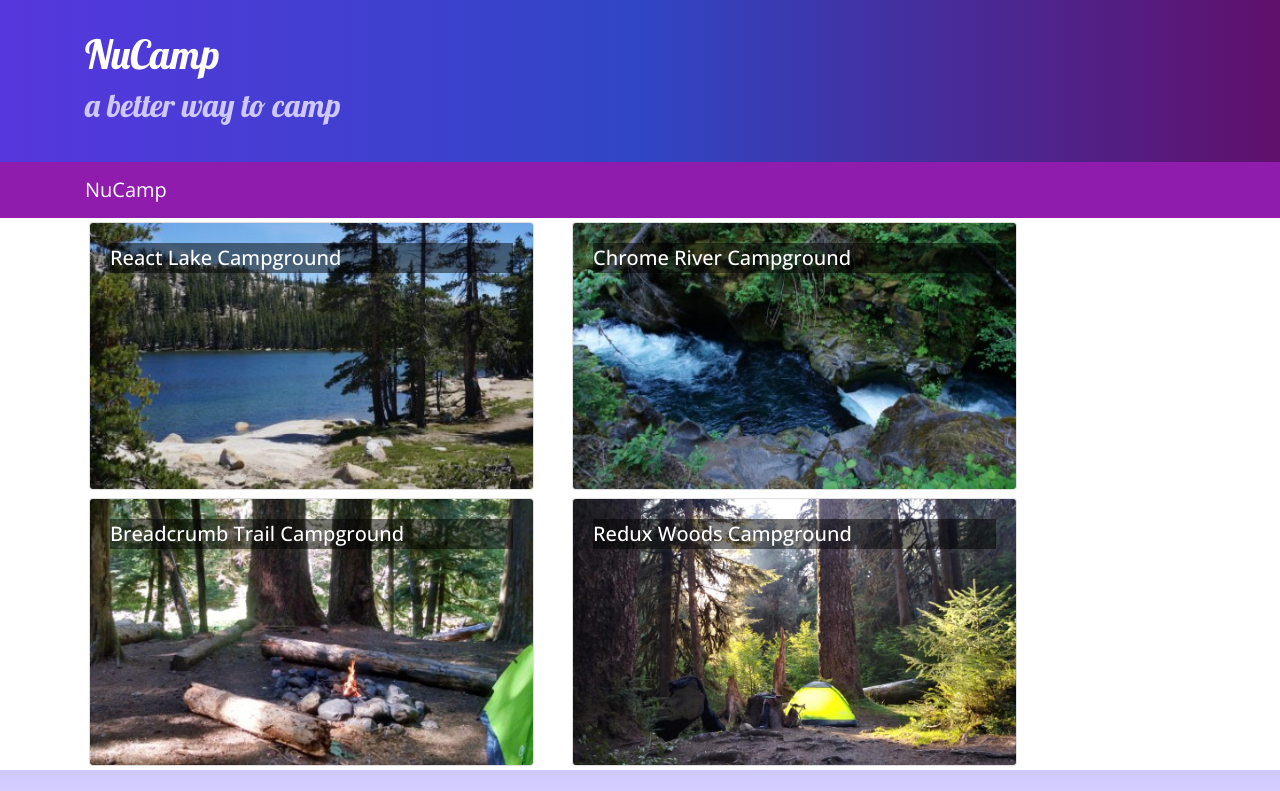
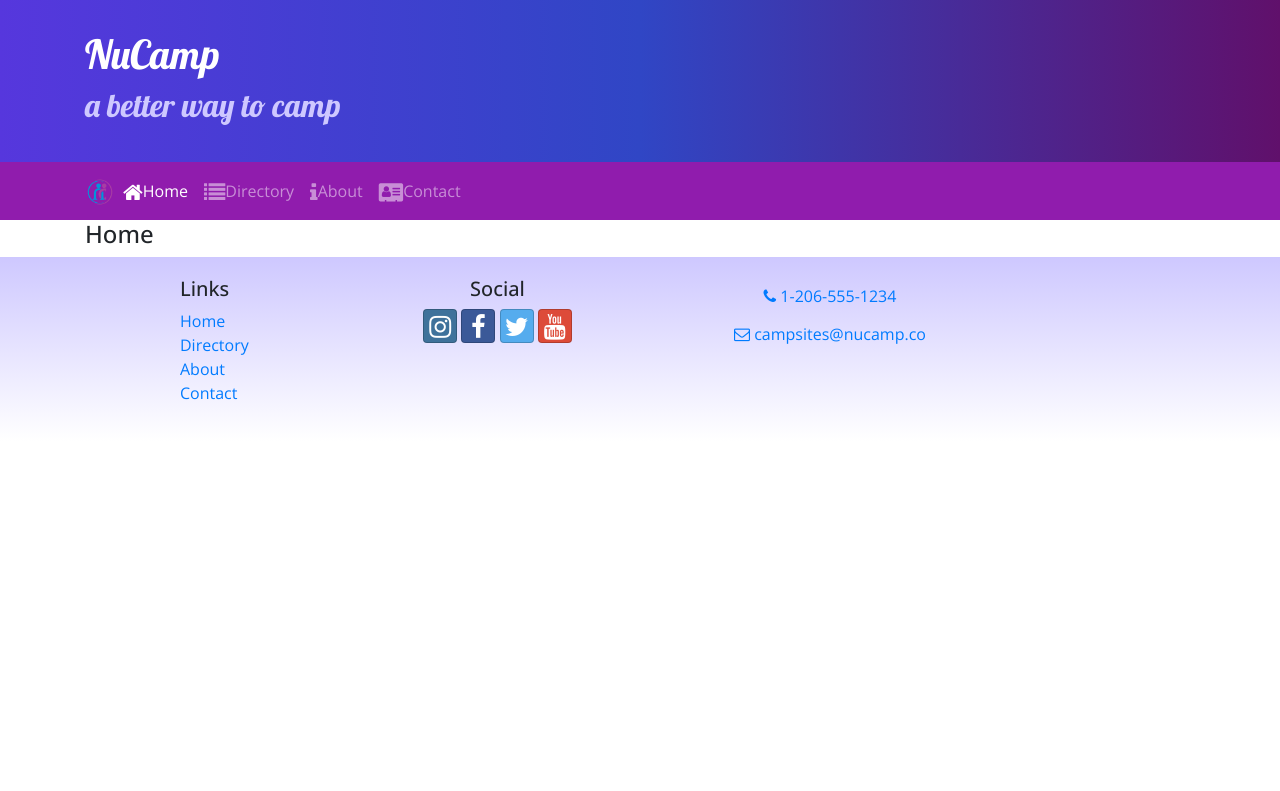
Before and after one commit to timstetter/react-1, a React (Create React App) app: page /home in a window 1280 px wide. Shown: the top 791 px of the page. Built offline with nearby package versions, Linux system fonts and the light colour scheme.

Commit message:
React Router added

```diff
--- a/package.json
+++ b/package.json
@@ -12,6 +12,7 @@
     "react": "^17.0.2",
     "react-dom": "^17.0.2",
     "react-popper": "1.3.6",
+    "react-router-dom": "5.2.0",
     "react-scripts": "4.0.3",
     "reactstrap": "8.5.1",
     "typeface-lobster": "^1.1.13",
--- a/src/App.jsx
+++ b/src/App.jsx
@@ -1,13 +1,16 @@
 import React, { Component } from "react";
 import "./App.css";
+import { BrowserRouter } from "react-router-dom";
 import Main from "./components/MainComponent";
 
 class App extends Component {
   render() {
     return (
-      <div className="App">
-        <Main />
-      </div>
+      <BrowserRouter>
+        <div className="App">
+          <Main />
+        </div>
+      </BrowserRouter>
     );
   }
 }
--- a/src/components/DirectoryComponent.jsx
+++ b/src/components/DirectoryComponent.jsx
@@ -1,9 +1,9 @@
 import React from "react";
 import { Card, CardImg, CardImgOverlay, CardTitle } from "reactstrap";
 
-function RenderDirectoryItem({ campsite, onClick }) {
+function RenderDirectoryItem({ campsite }) {
   return (
-    <Card onClick={() => onClick(campsite.id)}>
+    <Card>
       <CardImg width="100%" src={campsite.image} alt={campsite.name} />
       <CardImgOverlay>
         <CardTitle>{campsite.name}</CardTitle>
@@ -16,7 +16,7 @@
   const directory = props.campsites.map((campsite) => {
     return (
       <div key={campsite.id} className="col-md-5 m-1">
-        <RenderDirectoryItem campsite={campsite} onClick={props.onClick} />
+        <RenderDirectoryItem campsite={campsite} />
       </div>
     );
   });
--- a/src/components/FooterComponent.jsx
+++ b/src/components/FooterComponent.jsx
@@ -1,4 +1,5 @@
 import React from "react";
+import { Link } from "react-router-dom";
 
 function Footer(props) {
   return (
@@ -9,16 +10,16 @@
             <h5>Links</h5>
             <ul className="list-unstyled">
               <li>
-                <a href="#">Home</a>
+                <Link to="/home">Home</Link>
               </li>
               <li>
-                <a href="#">Directory</a>
+                <Link to="/directory">Directory</Link>
               </li>
               <li>
-                <a href="#">About</a>
+                <Link to="/aboutus">About</Link>
               </li>
               <li>
-                <a href="#">Contact</a>
+                <Link to="/contactus">Contact</Link>
               </li>
             </ul>
           </div>
--- a/src/components/HeaderComponent.jsx
+++ b/src/components/HeaderComponent.jsx
@@ -1,7 +1,30 @@
 import React, { Component } from "react";
-import { Navbar, NavbarBrand, Jumbotron } from "reactstrap";
+import {
+  Nav,
+  Navbar,
+  NavbarToggler,
+  NavbarBrand,
+  Collapse,
+  NavItem,
+  Jumbotron,
+} from "reactstrap";
+import { NavLink } from "react-router-dom";
 
 class Header extends Component {
+  constructor(props) {
+    super(props);
+
+    this.toggleNav = this.toggleNav.bind(this);
+    this.state = {
+      isNavOpen: false,
+    };
+  }
+
+  toggleNav() {
+    this.setState({
+      isNavOpen: !this.state.isNavOpen,
+    });
+  }
   render() {
     return (
       <React.Fragment>
@@ -15,9 +38,45 @@
             </div>
           </div>
         </Jumbotron>
-        <Navbar dark sticky="top">
+        <Navbar dark sticky="top" expand="md">
           <div className="container">
-            <NavbarBrand href="/">NuCamp</NavbarBrand>
+            <NavbarBrand className="mr-auto" href="/">
+              <img
+                src="/assets/images/logo.png"
+                height="30"
+                width="30"
+                alt="NuCamp Logo"
+              />
+            </NavbarBrand>
+            <NavbarToggler onClick={this.toggleNav} />
+            <Collapse isOpen={this.state.isNavOpen} navbar>
+              <Nav navbar>
+                <NavItem>
+                  <NavLink className="nav-link" to="/home">
+                    <i className="fa fa-home fa-lg" />
+                    Home
+                  </NavLink>
+                </NavItem>
+                <NavItem>
+                  <NavLink className="nav-link" to="/directory">
+                    <i className="fa fa-list fa-lg" />
+                    Directory
+                  </NavLink>
+                </NavItem>
+                <NavItem>
+                  <NavLink className="nav-link" to="/aboutus">
+                    <i className="fa fa-info fa-lg" />
+                    About
+                  </NavLink>
+                </NavItem>
+                <NavItem>
+                  <NavLink className="nav-link" to="/contactus">
+                    <i className="fa fa-address-card fa-lg" />
+                    Contact
+                  </NavLink>
+                </NavItem>
+              </Nav>
+            </Collapse>
           </div>
         </Navbar>
       </React.Fragment>
--- /dev/null
+++ b/src/components/HomeComponent.jsx
@@ -0,0 +1,11 @@
+import React from "react";
+
+function Home(props) {
+  return (
+    <div className="container">
+      <h4>Home</h4>
+    </div>
+  );
+}
+
+export default Home;
--- a/src/components/MainComponent.jsx
+++ b/src/components/MainComponent.jsx
@@ -3,6 +3,8 @@
 import CampsiteInfo from "./CampsiteInfoComponent";
 import Header from "./HeaderComponent";
 import Footer from "./FooterComponent";
+import Home from "./HomeComponent";
+import { Switch, Route, Redirect } from "react-router-dom";
 import { CAMPSITES } from "../shared/campsites";
 
 class Main extends Component {
@@ -10,29 +12,25 @@
     super(props);
     this.state = {
       campsites: CAMPSITES,
-      selectedCampsite: null,
     };
   }
 
-  onCampsiteSelect(campsiteId) {
-    this.setState({ selectedCampsite: campsiteId });
-  }
-
   render() {
+    const HomePage = () => {
+      return <Home />;
+    };
     return (
       <div>
         <Header />
-        <Directory
-          campsites={this.state.campsites}
-          onClick={(campsiteId) => this.onCampsiteSelect(campsiteId)}
-        />
-        <CampsiteInfo
-          campsite={
-            this.state.campsites.filter(
-              (campsite) => campsite.id === this.state.selectedCampsite
-            )[0]
-          }
-        />
+        <Switch>
+          <Route path="/home" component={HomePage} />
+          <Route
+            exact
+            path="/directory"
+            render={() => <Directory campsites={this.state.campsites} />}
+          />
+          <Redirect to="/home" />
+        </Switch>
         <Footer />
       </div>
     );
```
Also changed, not shown: 1 other file (tests, documents, lock files or other folders).
